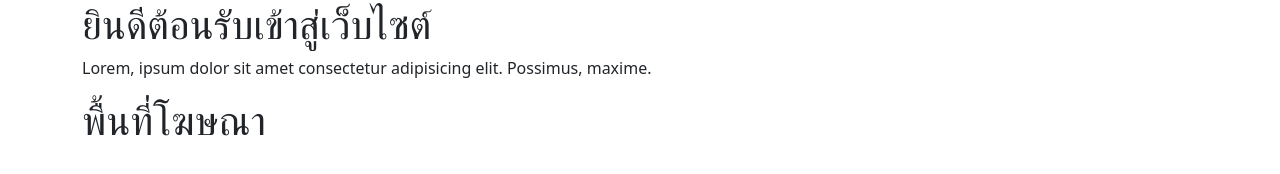
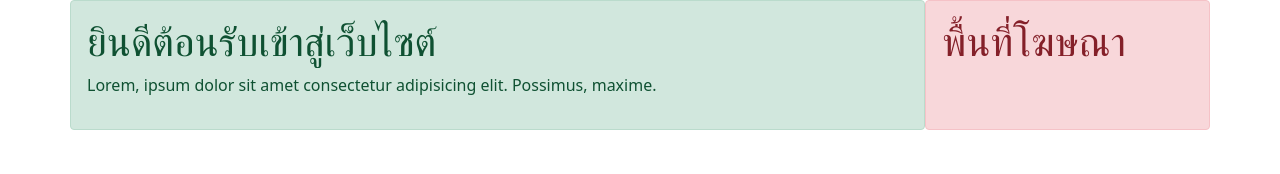
Before and after one commit to taechinnapat/github-desktop-project, a plain HTML site: page 21.GridSystemAdvance.html in a window 1280 px wide. Drawn offline with nearby package versions, Linux system fonts and the light colour scheme.

Commit message:
21.GridSystemAdvance

```diff
--- a/21.GridSystemAdvance.html
+++ b/21.GridSystemAdvance.html
@@ -10,11 +10,11 @@
 <body>
    <div class="container">
         <div class="row">
-             <div>
+             <div class="alert alert-success col-sm-6 col-md-8 col-lg-9">
                  <h1>ยินดีต้อนรับเข้าสู่เว็บไซต์</h1>
                  <p>Lorem, ipsum dolor sit amet consectetur adipisicing elit. Possimus, maxime.</p>
              </div>
-             <div>
+             <div class="alert alert-danger col-sm-6 col-md-4 col-lg-3">
                  <h1>พื้นที่โฆษณา</h1>
              </div>
         </div>
```
